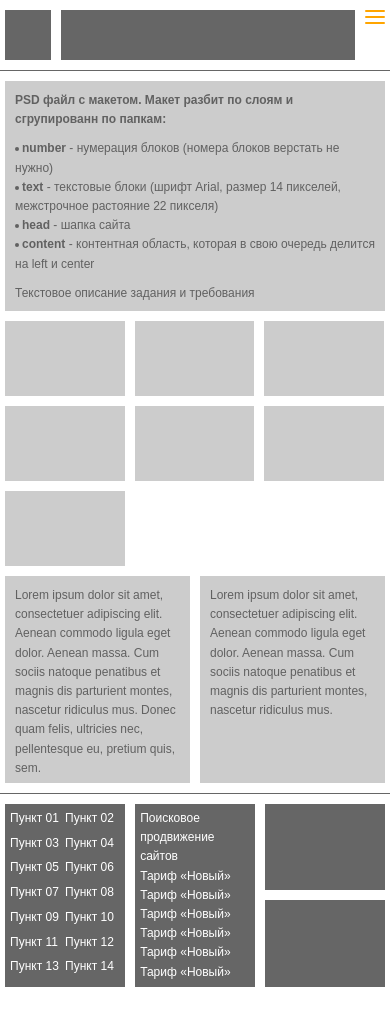
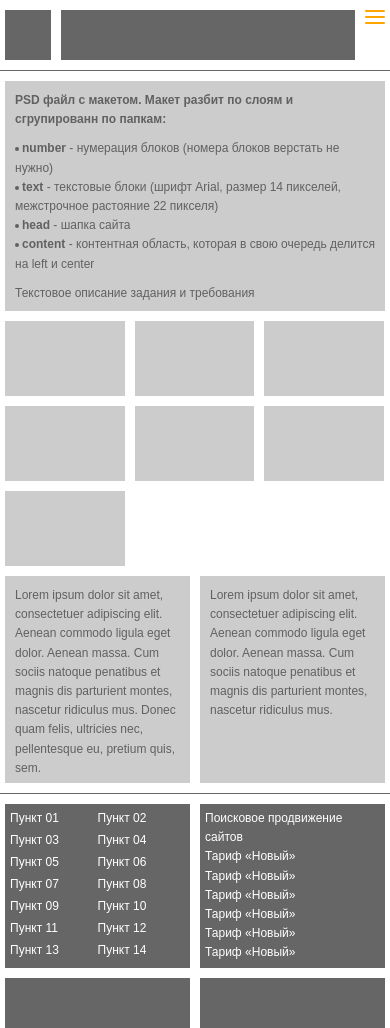
Before and after one commit to Lights0n/custom, a plain HTML site: page index.html in a window 390 px wide. Before the commit the page ends 987 px from the top, so only its background shows below. Drawn offline with Linux system fonts and the light colour scheme.

Commit message:
feat: change footer adaptive & popup font

```diff
--- a/styles.scss
+++ b/styles.scss
@@ -312,6 +312,10 @@ body {
       @media (max-width: 565.98px) {
          gap: 10px;
       }
+
+      @media (max-width: 424.98px) {
+         flex-wrap: wrap;
+      }
    }
 
    &__options {
@@ -327,6 +331,7 @@ body {
       }
 
       @media (max-width: 424.98px) {
+         flex: 1 1 40%;
          font-size: 12px;
          padding: 5px;
       }
@@ -346,6 +351,7 @@ body {
       }
 
       @media (max-width: 424.98px) {
+         flex: 1 1 40%;
          font-size: 12px;
          padding: 5px;
       }
@@ -368,11 +374,19 @@ body {
       @media (max-width: 565.98px) {
          gap: 10px;
       }
+      @media (max-width: 424.98px) {
+         flex-direction: row;
+      }
    }
 
    &__info-item {
       height: 100%;
       background-color: $asideBgc;
+
+      @media (max-width: 424.98px) {
+         min-width: 50px;
+         min-height: 50px;
+      }
    }
 }
 
@@ -395,6 +409,8 @@ body {
       width: 320px;
       height: 100vh;
       background-color: cornflowerblue;
+
+      font-size: 14px;
    }
 
    &__cross {
```
Also changed, not shown: styles.css.
